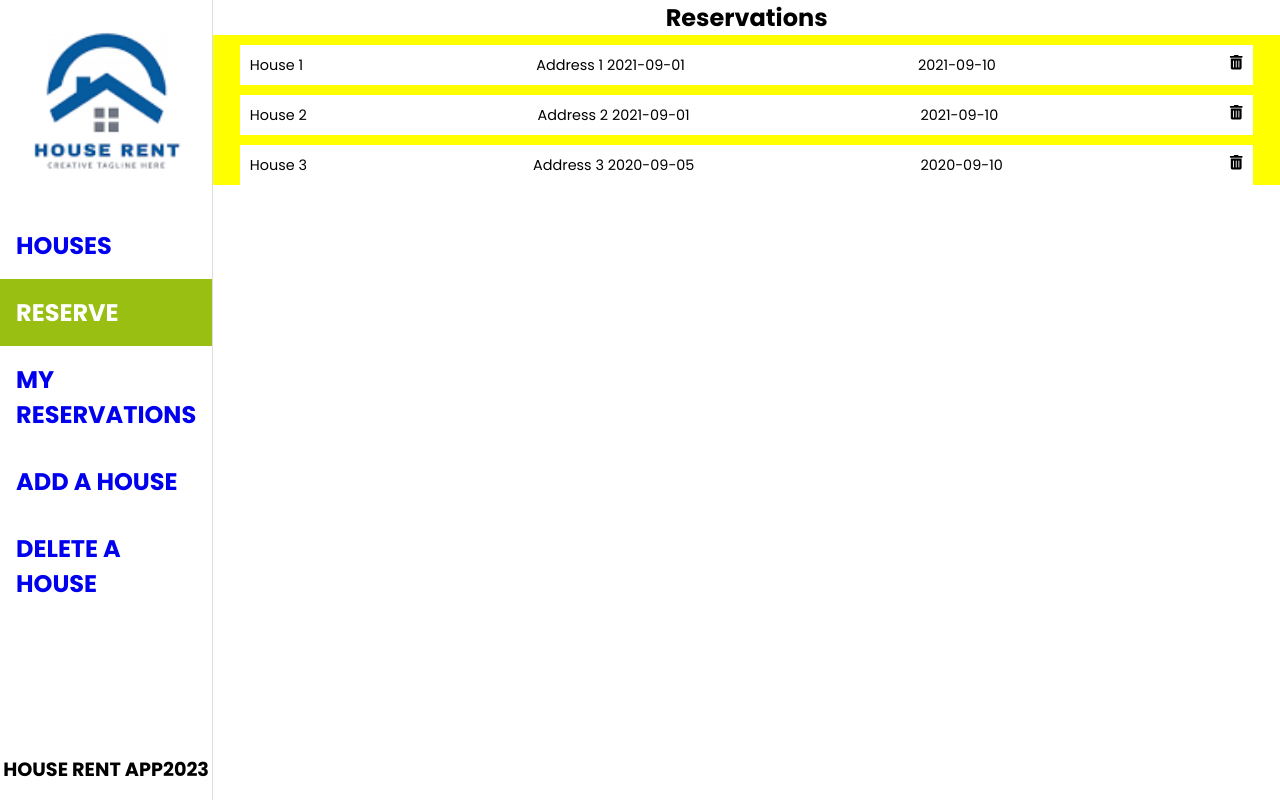
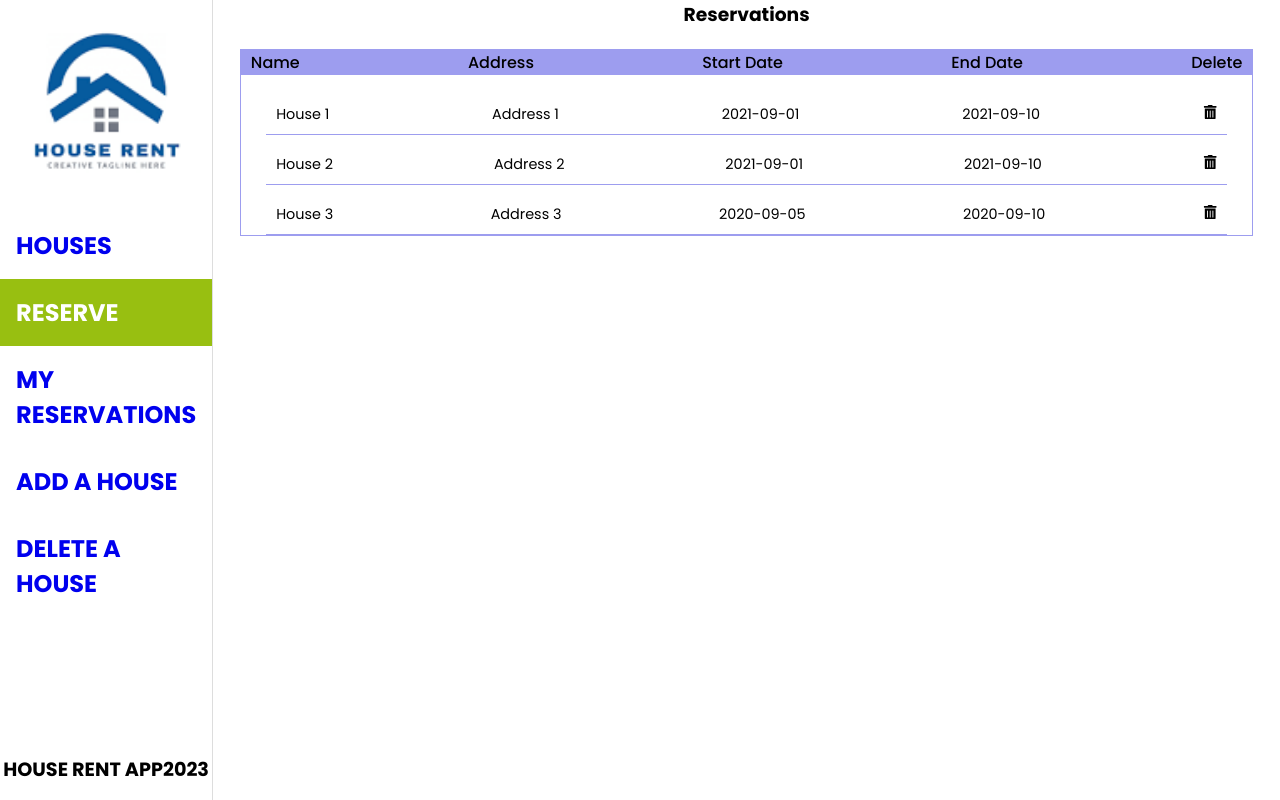
Before and after one commit to mertkantaroglu/house-rental-front-end, a React (Create React App) app: page /reserve in a window 1280 px wide. Built offline with nearby package versions, Linux system fonts and the light colour scheme; a web font is replaced by a local one.

Commit message:
Add boder and heading

```diff
--- a/src/pages/ReservationsList.css
+++ b/src/pages/ReservationsList.css
@@ -4,13 +4,28 @@
   align-items: center;
 }
 
+.reservations-cont h3  {
+  margin-bottom: 20px;
+}
+
+.reservations-list-header {
+  background-color: rgb(157, 157, 239);
+  width: 100%;
+  display: flex;
+  justify-content: space-between;
+  padding: 0 10px;
+  font-size: 1rem;
+  font-weight: 500;
+  margin-bottom: 10px;
+}
+
 .reservations-list {
-  background-color: yellow;
-  width: 100%;
+  width: 95%;
   display: flex;
   flex-direction: column;
   align-items: center;
   font-size: 0.9rem;
+  border: 1px solid rgb(157, 157, 239);
 }
 
 .reservations-item {
@@ -22,6 +37,12 @@
   align-items: center;
   justify-content: space-between;
   padding: 0 10px;
+  border-bottom: 1px solid rgb(157, 157, 239);
+}
+
+.reservations-item:hover{
+  background-color: var(--bg-green);
+  color: #fff;
 }
 
 .reservation-name:hover {
--- a/src/pages/ReservationsList.js
+++ b/src/pages/ReservationsList.js
@@ -32,30 +32,33 @@ const reservations = [
 const ReservationsList = () => {
   const navigate = useNavigate();
 
-  const deleteReservation = (id) => {
-    console.log(id);
+  const deleteReservation = (reservation) => {
+    console.log(reservation.id);
   };
 
   return (
     <div className="reservations-cont">
-      <h1>Reservations</h1>
+      <h3>Reservations</h3>
       <ul className="reservations-list">
+        <li className="reservations-list-header">
+          <span className="name">Name</span>
+          {' '}
+          <span className="address">Address</span>
+          {' '}
+          <span className="start-date">Start Date</span>
+          {' '}
+          <span className="end-date">End Date</span>
+          {' '}
+          <span className="delete">Delete</span>
+        </li>
+
         {reservations.map((reservation) => (
           <li key={reservation.id} className="reservations-item">
             <span onClick={() => navigate(`/house/${reservation.id}`)} className="reservation-name">{reservation.name}</span>
-            {' '}
-            <span>
-              {reservation.address}
-              {' '}
-              {reservation.startDate}
-              {' '}
-            </span>
+            <span>{reservation.address}</span>
+            <span className="reservation-start-date">{reservation.startDate}</span>
             <span className="reservation-end-date">{reservation.endDate}</span>
-            {' '}
-            <span type="button">
-              <FaTrashAlt className="delete-btn" />
-              {' '}
-            </span>
+            <span type="button"><FaTrashAlt onClick={() => deleteReservation(reservation)} className="delete-btn" /></span>
           </li>
         ))}
       </ul>
```
